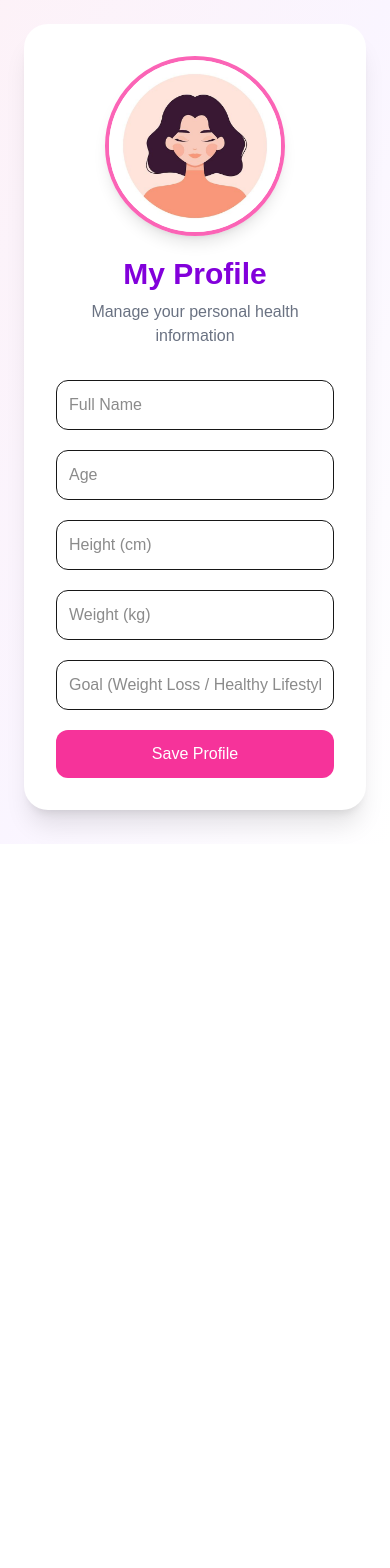
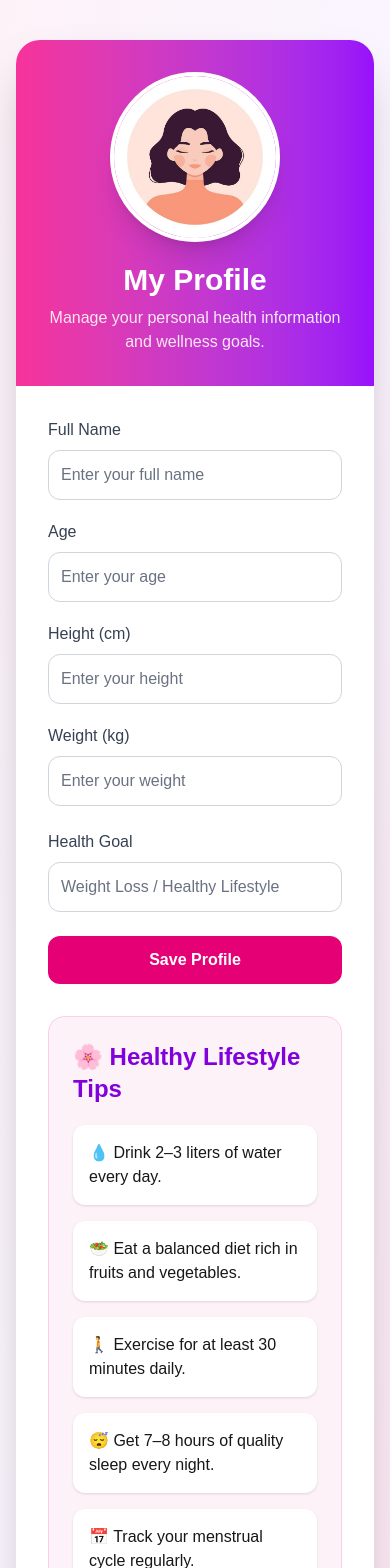
Before and after one commit to BattenaMaheswari/BloomHer-AI, a Next.js app in the folder frontend/: page /profile in a window 390 px wide. Shown: the top 1568 px of the page. Before the commit the page ends 844 px from the top, so only its background shows below. Built offline with nearby package versions, Linux system fonts and the light colour scheme; no server answers.

Commit message:
Redesigned profile page with responsive UI

```diff
--- a/frontend/app/profile/page.tsx
+++ b/frontend/app/profile/page.tsx
@@ -36,9 +36,7 @@ export default function ProfilePage() {
     try {
       setLoading(true);
 
-      const res = await fetch(
-        `${API_URL}/profile/`,
-        {
+      const res = await fetch(`${API_URL}/profile/`, {
         method: "POST",
         headers: {
           "Content-Type": "application/json",
@@ -50,8 +48,7 @@ export default function ProfilePage() {
           weight: Number(formData.weight),
           goal: formData.goal,
         }),
-        }
-      );
+      });
 
       const data = await res.json();
 
@@ -61,9 +58,8 @@ export default function ProfilePage() {
         );
       }
 
-      setMessage("✅ Profile saved successfully!");
+      setMessage("Profile saved successfully.");
 
-      // Clear form
       setFormData({
         name: "",
         age: "",
@@ -71,7 +67,6 @@ export default function ProfilePage() {
         weight: "",
         goal: "",
       });
-
     } catch (err: any) {
       setMessage(err.message);
     } finally {
@@ -80,102 +75,182 @@ export default function ProfilePage() {
   }
 
   return (
-    <main className="min-h-screen bg-gradient-to-br from-pink-50 via-purple-50 to-white p-6">
+    <main className="min-h-screen bg-gradient-to-br from-pink-50 via-purple-50 to-pink-100 py-10 px-4">
 
-      <div className="max-w-xl mx-auto bg-white rounded-3xl shadow-xl p-8">
+      <div className="max-w-3xl mx-auto bg-white rounded-3xl shadow-2xl overflow-hidden">
 
-        {/* Profile Image */}
+        {/* Header */}
 
-        <div className="flex flex-col items-center mb-8">
+        <div className="bg-gradient-to-r from-pink-500 to-purple-600 py-8 flex flex-col items-center">
 
           <Image
             src="/images/womenprofile.jpg"
             alt="Profile"
-            width={180}
-            height={180}
+            width={170}
+            height={170}
             priority
-            className="rounded-full border-4 border-pink-400 shadow-lg object-cover"
+            className="rounded-full border-4 border-white shadow-xl object-cover"
           />
 
-          <h1 className="text-3xl font-bold text-purple-700 mt-5">
+          <h1 className="text-3xl font-bold text-white mt-5">
             My Profile
           </h1>
 
-          <p className="text-gray-500 mt-2 text-center">
-            Manage your personal health information
+          <p className="text-pink-100 mt-2 text-center px-6">
+            Manage your personal health information and wellness goals.
           </p>
 
         </div>
 
+        <div className="p-8">
+
           <form
             onSubmit={saveProfile}
-          className="space-y-5"
+            className="space-y-6"
           >
+
+            <div className="grid grid-cols-1 md:grid-cols-2 gap-5">
+
+              <div>
+                <label className="block text-gray-700 font-medium mb-2">
+                  Full Name
+                </label>
 
                 <input
                   type="text"
                   name="name"
-            placeholder="Full Name"
+                  placeholder="Enter your full name"
                   value={formData.name}
                   onChange={handleChange}
-            className="w-full border p-3 rounded-xl focus:outline-none focus:ring-2 focus:ring-pink-400"
+                  className="w-full p-3 rounded-xl border border-gray-300 bg-white text-gray-900 placeholder-gray-500 focus:ring-2 focus:ring-pink-500 focus:outline-none"
                 />
+              </div>
+
+              <div>
+                <label className="block text-gray-700 font-medium mb-2">
+                  Age
+                </label>
 
                 <input
                   type="number"
                   name="age"
-            placeholder="Age"
+                  placeholder="Enter your age"
                   value={formData.age}
                   onChange={handleChange}
-            className="w-full border p-3 rounded-xl focus:outline-none focus:ring-2 focus:ring-pink-400"
+                  className="w-full p-3 rounded-xl border border-gray-300 bg-white text-gray-900 placeholder-gray-500 focus:ring-2 focus:ring-pink-500 focus:outline-none"
                 />
+              </div>
+
+              <div>
+                <label className="block text-gray-700 font-medium mb-2">
+                  Height (cm)
+                </label>
 
                 <input
                   type="number"
                   name="height"
-            placeholder="Height (cm)"
+                  placeholder="Enter your height"
                   value={formData.height}
                   onChange={handleChange}
-            className="w-full border p-3 rounded-xl focus:outline-none focus:ring-2 focus:ring-pink-400"
+                  className="w-full p-3 rounded-xl border border-gray-300 bg-white text-gray-900 placeholder-gray-500 focus:ring-2 focus:ring-pink-500 focus:outline-none"
                 />
+              </div>
+
+              <div>
+                <label className="block text-gray-700 font-medium mb-2">
+                  Weight (kg)
+                </label>
 
                 <input
                   type="number"
                   name="weight"
-            placeholder="Weight (kg)"
+                  placeholder="Enter your weight"
                   value={formData.weight}
                   onChange={handleChange}
-            className="w-full border p-3 rounded-xl focus:outline-none focus:ring-2 focus:ring-pink-400"
+                  className="w-full p-3 rounded-xl border border-gray-300 bg-white text-gray-900 placeholder-gray-500 focus:ring-2 focus:ring-pink-500 focus:outline-none"
                 />
+              </div>
+
+            </div>
+
+            <div>
+
+              <label className="block text-gray-700 font-medium mb-2">
+                Health Goal
+              </label>
 
               <input
                 type="text"
                 name="goal"
-            placeholder="Goal (Weight Loss / Healthy Lifestyle)"
+                placeholder="Weight Loss / Healthy Lifestyle"
                 value={formData.goal}
                 onChange={handleChange}
-            className="w-full border p-3 rounded-xl focus:outline-none focus:ring-2 focus:ring-pink-400"
+                className="w-full p-3 rounded-xl border border-gray-300 bg-white text-gray-900 placeholder-gray-500 focus:ring-2 focus:ring-pink-500 focus:outline-none"
               />
-
+            </div>
                         <button
               type="submit"
               disabled={loading}
-            className="w-full bg-pink-500 text-white p-3 rounded-xl hover:bg-pink-600 transition disabled:bg-gray-400"
+              className="w-full bg-pink-600 hover:bg-pink-700 text-white font-semibold py-3 rounded-xl transition duration-300 disabled:bg-gray-400"
             >
-            {loading ? "Saving..." : "Save Profile"}
+              {loading ? "Saving Profile..." : "Save Profile"}
             </button>
 
           </form>
 
+          {/* Success / Error Message */}
+
           {message && (
+            <div
+              className={`mt-6 p-4 rounded-xl text-center font-medium ${
+                message.toLowerCase().includes("success")
+                  ? "bg-green-100 text-green-700 border border-green-300"
+                  : "bg-red-100 text-red-700 border border-red-300"
+              }`}
+            >
+              {message}
+            </div>
+          )}
 
-          <div className="mt-6 p-4 rounded-xl bg-purple-100 text-purple-700 text-center font-medium">
+          {/* Health Tips */}
 
-            {message}
+          <div className="mt-8 bg-pink-50 rounded-2xl p-6 border border-pink-200">
+
+            <h2 className="text-2xl font-bold text-purple-700 mb-5">
+              🌸 Healthy Lifestyle Tips
+            </h2>
+
+            <div className="grid grid-cols-1 sm:grid-cols-2 gap-4">
+
+              <div className="bg-white rounded-xl p-4 shadow">
+                💧 Drink 2–3 liters of water every day.
+              </div>
+
+              <div className="bg-white rounded-xl p-4 shadow">
+                🥗 Eat a balanced diet rich in fruits and vegetables.
+              </div>
+
+              <div className="bg-white rounded-xl p-4 shadow">
+                🚶 Exercise for at least 30 minutes daily.
+              </div>
+
+              <div className="bg-white rounded-xl p-4 shadow">
+                😴 Get 7–8 hours of quality sleep every night.
+              </div>
+
+              <div className="bg-white rounded-xl p-4 shadow">
+                📅 Track your menstrual cycle regularly.
+              </div>
+
+              <div className="bg-white rounded-xl p-4 shadow">
+                ❤️ Schedule regular health checkups.
+              </div>
 
             </div>
 
-        )}
+          </div>
+
+        </div>
 
       </div>
 
```
Lines whose indentation alone changed are shown as unchanged.
